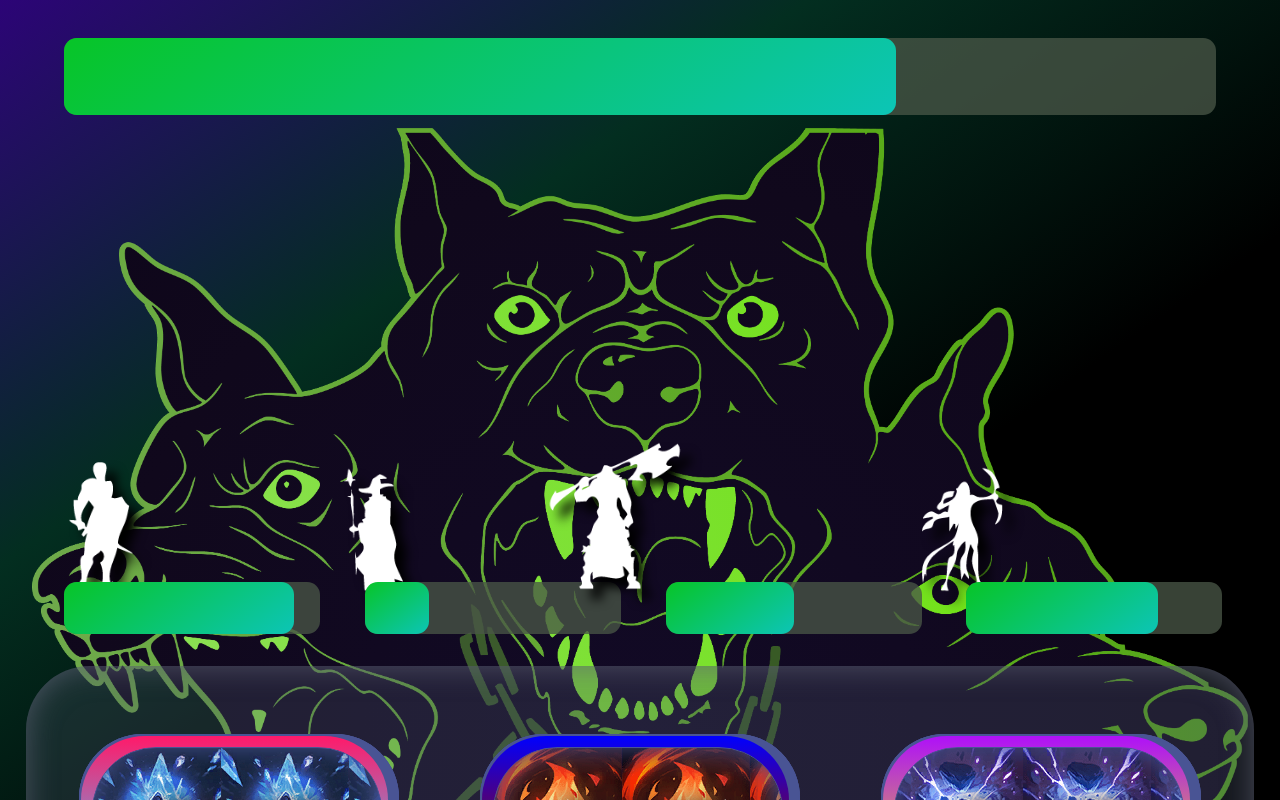
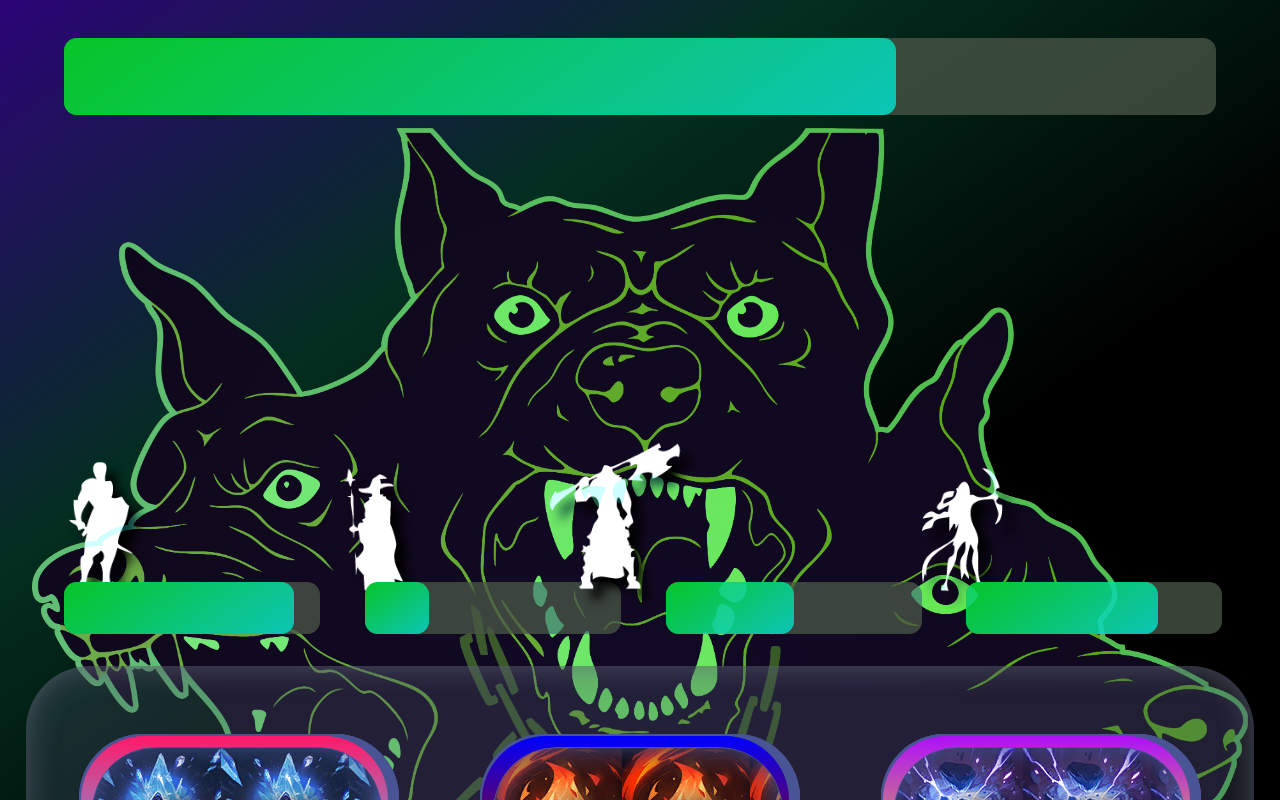
Before and after one commit to tallbird/RpgDiceGame, a plain HTML site: page index.html in a window 1280 px wide. Drawn offline with Linux system fonts and the light colour scheme.

Commit message:
more cerberus tweaks

```diff
--- a/index.html
+++ b/index.html
@@ -17,6 +17,7 @@
       <img src="images/Cerberus.png" alt="Player Avatar"> -->
       <div class="cerberusBackground background"></div>
       <div class="cerberus avatar"></div>
+      <div class="cerberusOutline outline"></div>
     </div>
     <div id="NPCs">
       <div id="NPC1img" class="NPCimg Tank">
--- a/style.css
+++ b/style.css
@@ -58,7 +58,7 @@ body, html {
     background-color: #4a5747c4;
     z-index: -1;
 }
-.background, .avatar {
+.background, .avatar, .outline {
     position: absolute;
     margin-top: 10vw;
     margin-left: 2.5vw;
@@ -85,8 +85,17 @@ body, html {
 }
 .avatar{
     background: #120a26;
-background: radial-gradient(ellipse,rgba(18, 10, 38, 1) 1%, rgba(16, 8, 28, 1) 65%, rgba(13, 5, 26, 1) 100%);
+    background: radial-gradient(ellipse,rgba(18, 10, 38, 1) 1%, rgba(16, 8, 28, 1) 65%, rgba(13, 5, 26, 1) 100%);
     z-index: 2;
+}
+.outline {
+    background: #3afafa;
+    z-index: 3;
+}
+.cerberusOutline {
+    mask-image: url(images/cerberus_outline.png);
+    mask-repeat: no-repeat;
+    mask-size: contain;
 }
 .cerberusBackground {
     mask-image: url(images/cerberus_background.png);
```
Also changed, not shown: images/cerberus_outline.png (added).
